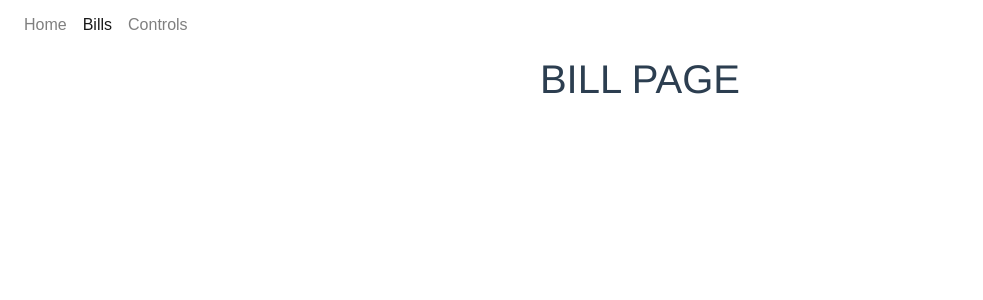
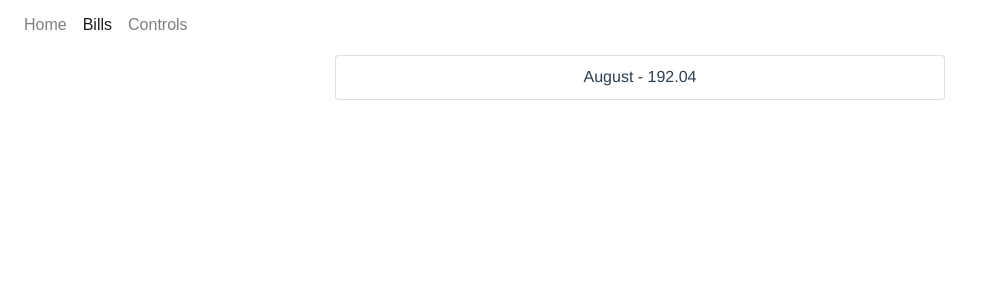
Before and after one commit to alindenberg/SprightfulDashboard-FE, a Vue app: page /bills in a window 1280 px wide. Shown: the top 300 px of the page, without its empty margins (0-983 px from the left). Built offline with nearby package versions, Linux system fonts and the light colour scheme.

Commit message:
Intiial bill page list with mock data loading

```diff
--- /dev/null
+++ b/src/mock/Bills.json
@@ -0,0 +1,10 @@
+{
+  "Bills": [
+    {
+      "month": "August",
+      "cost": 192.04,
+      "start_date": "2019-08-01",
+      "end_date": "2019-09-01"
+    }
+  ]
+}
--- a/src/pages/Bills.vue
+++ b/src/pages/Bills.vue
@@ -1,8 +1,22 @@
 <template>
-  <h1>BILL PAGE</h1>
+  <b-row>
+    <b-col md="2" lg="3" />
+    <b-col md="8" lg="6">
+      <b-list-group v-for="(bill, index) in bills" :key="index">
+        <b-list-group-item>{{bill.month}} - {{bill.cost}}</b-list-group-item>
+      </b-list-group>
+    </b-col>
+    <b-col md="2" lg="3" />
+  </b-row>
 </template>
 <script>
+var mockBills = require("../mock/Bills").Bills;
 export default {
-  name: "BillPage"
+  name: "BillPage",
+  data() {
+    return {
+      bills: mockBills
+    };
+  }
 };
 </script>
--- a/src/pages/Dashboard.vue
+++ b/src/pages/Dashboard.vue
@@ -68,13 +68,12 @@ import FplData from "../components/FplData";
 import PerformanceChart from "../components/charts/PerformanceChart";
 import ConsumptionChart from "../components/charts/ConsumptionChart";
 import GenerationChart from "../components/charts/GenerationChart";
-import { mdbIcon } from "mdbvue";
+
 const moment = require("moment-timezone");
 
 export default {
   name: "Dashboard",
   components: {
-    mdbIcon,
     datepicker,
     "neurio-data": NeurioData,
     "fpl-data": FplData,
@@ -215,6 +214,7 @@ export default {
         this.selectedIndex++;
       } else {
         // else we are going to next month - load data of first data from next month
+        // TODO - swap out month data
         this.selectedIndex = 0;
       }
     }
```
